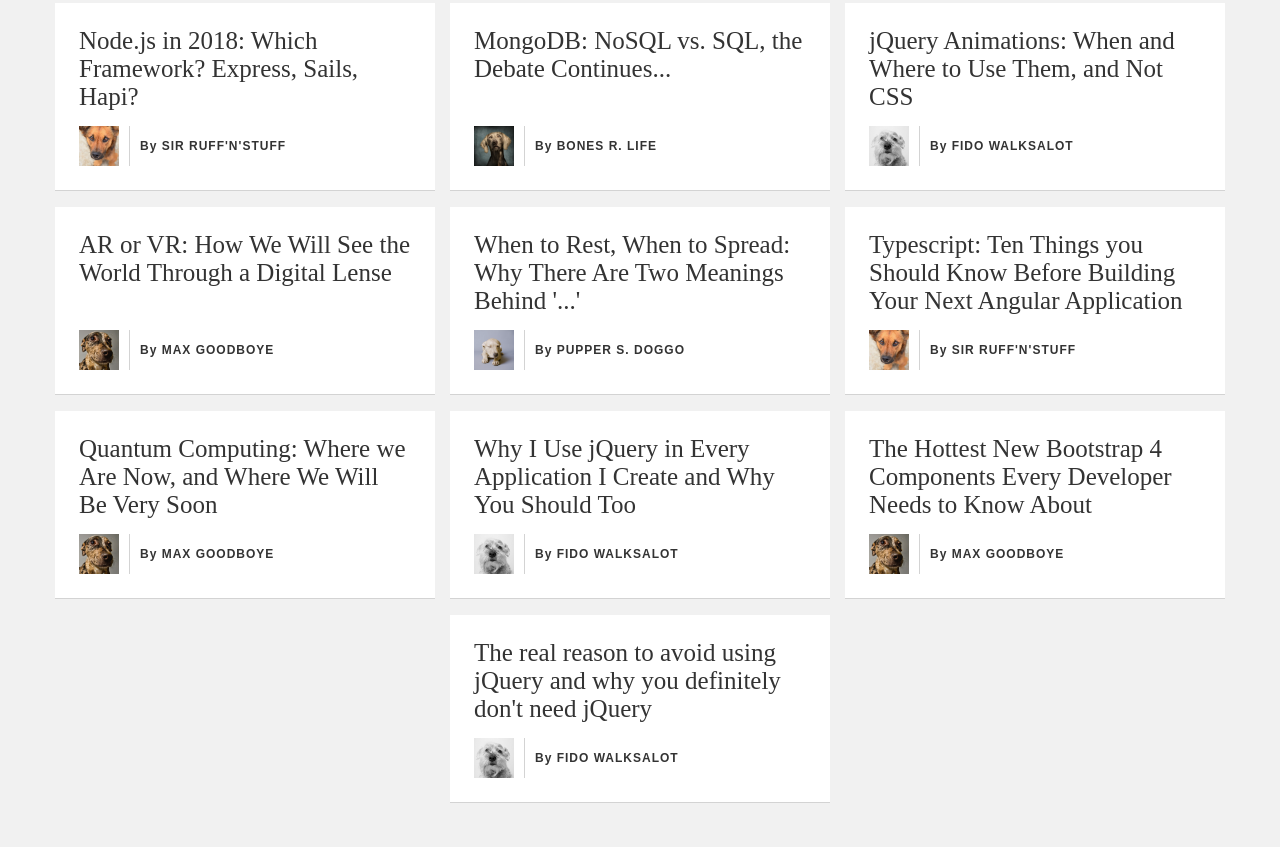
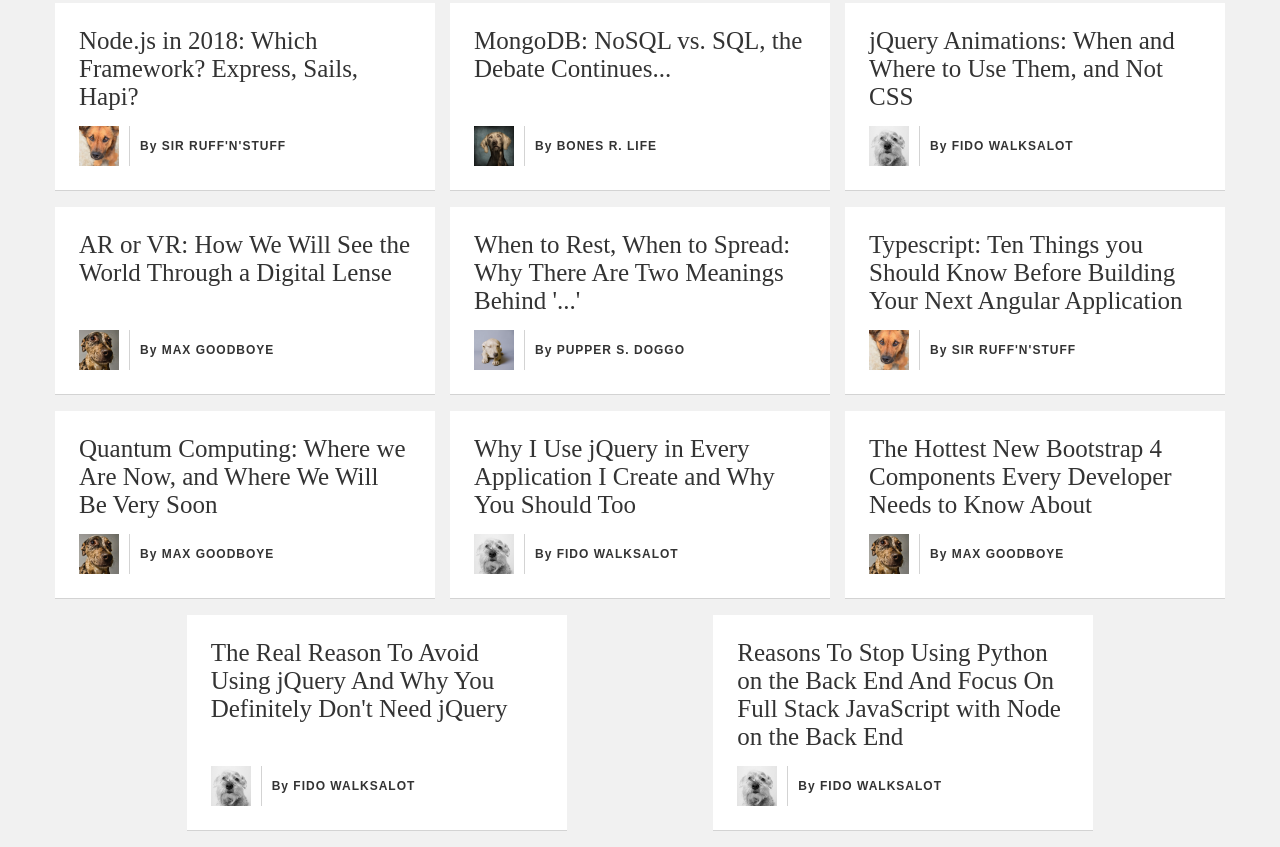
Before and after one commit to bloominstituteoftechnology/Sprint-Challenge-Applied-Javascript, a plain HTML site: page index.html in a window 1280 px wide. Shown: the part 1148-1995 px from the top of the page. Before the commit the page ends 1967 px from the top, so only its background shows below. Drawn offline with nearby package versions, Linux system fonts and the light colour scheme; a web font is replaced by a local one.

Commit message:
Update index.html

```diff
--- a/index.html
+++ b/index.html
@@ -212,7 +212,16 @@
       </div>
     </div>
     <div class="card" data-tab="jquery">
-      <div class="headline">The real reason to avoid using jQuery and why you definitely don't need jQuery</div>
+      <div class="headline">The Real Reason To Avoid Using jQuery And Why You Definitely Don't Need jQuery</div>
+      <div class="author">
+        <div class="img-container">
+          <img src="./assets/fido.jpg" />
+        </div>
+        <span>By FIDO WALKSALOT</span>
+      </div>
+    </div>
+    <div class="card" data-tab="Node">
+      <div class="headline">Reasons To Stop Using Python on the Back End And Focus On Full Stack JavaScript with Node on the Back End</div>
       <div class="author">
         <div class="img-container">
           <img src="./assets/fido.jpg" />
```
